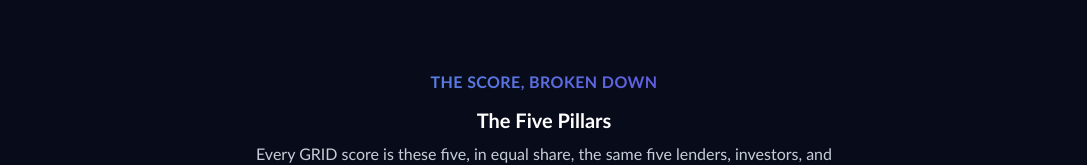
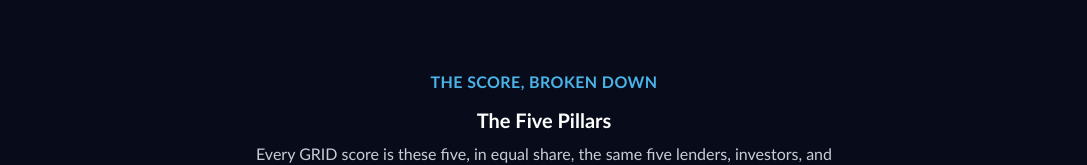
Before and after one commit to lavonne-ux/Zytrion, a Next.js app: page / in a window 1280 px wide. Shown: the part 1258-1423 px from the top of the page, without its empty margins (96-1183 px from the left). Built offline with nearby package versions, Linux system fonts and the light colour scheme; no server answers; the database is empty.

Commit message:
Replace eyebrow gradient with solid color, remove now-unused gradient-text class

```diff
--- a/src/app/assessment/page.tsx
+++ b/src/app/assessment/page.tsx
@@ -5,7 +5,7 @@
   return (
     <main className="min-h-screen bg-zy-near-black text-white">
       <div className="max-w-2xl mx-auto px-6 py-20">
-        <p className="gradient-text text-lg font-bold tracking-wide uppercase mb-3">
+        <p className="text-zy-light-blue text-lg font-bold tracking-wide uppercase mb-3">
           GRID
         </p>
         <h1 className="text-3xl font-semibold mb-6">
--- a/src/app/globals.css
+++ b/src/app/globals.css
@@ -6,14 +6,6 @@
   background-color: #080C1A;
   color: #ffffff;
   font-family: Calibri, "Segoe UI", system-ui, sans-serif;
-}
-
-.gradient-text {
-  background: linear-gradient(90deg, #4AB3E8, #6D28D9);
-  -webkit-background-clip: text;
-  background-clip: text;
-  -webkit-text-fill-color: transparent;
-  color: transparent;
 }
 
 @keyframes fadeUp {
--- a/src/app/portal/page.tsx
+++ b/src/app/portal/page.tsx
@@ -36,7 +36,7 @@
       <div className="max-w-2xl mx-auto px-6 py-16">
         <div className="flex items-center justify-between mb-10">
           <div>
-            <p className="gradient-text text-lg font-bold tracking-wide uppercase mb-1">
+            <p className="text-zy-light-blue text-lg font-bold tracking-wide uppercase mb-1">
               Kit Portal
             </p>
             <h1 className="text-2xl font-semibold">
--- a/src/app/store/page.tsx
+++ b/src/app/store/page.tsx
@@ -16,7 +16,7 @@
   return (
     <main className="min-h-screen bg-zy-near-black text-white">
       <div className="max-w-2xl mx-auto px-6 py-16">
-        <p className="gradient-text text-lg font-bold tracking-wide uppercase mb-3">
+        <p className="text-zy-light-blue text-lg font-bold tracking-wide uppercase mb-3">
           The Zytrion Store
         </p>
         <h1 className="text-3xl font-semibold mb-4">
--- a/src/components/FivePillars.tsx
+++ b/src/components/FivePillars.tsx
@@ -24,7 +24,7 @@
 export default function FivePillars() {
   return (
     <section className="max-w-5xl mx-auto px-6 pt-20 pb-24 border-t border-white/5">
-      <p className="gradient-text text-base font-bold tracking-wide uppercase text-center mb-3">
+      <p className="text-zy-light-blue text-base font-bold tracking-wide uppercase text-center mb-3">
         The Score, Broken Down
       </p>
       <h2 className="text-xl font-semibold text-white text-center mb-2">
```
